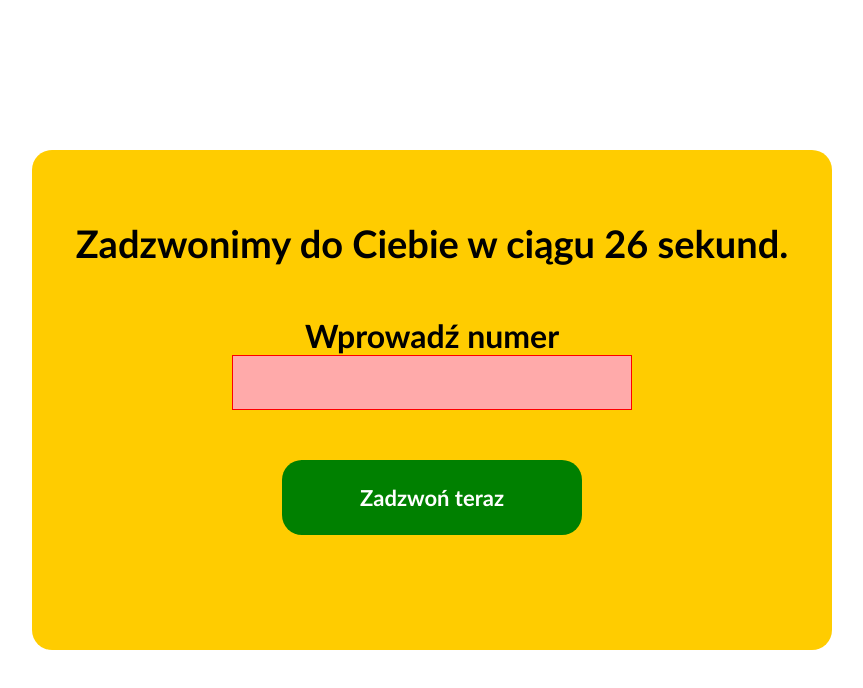
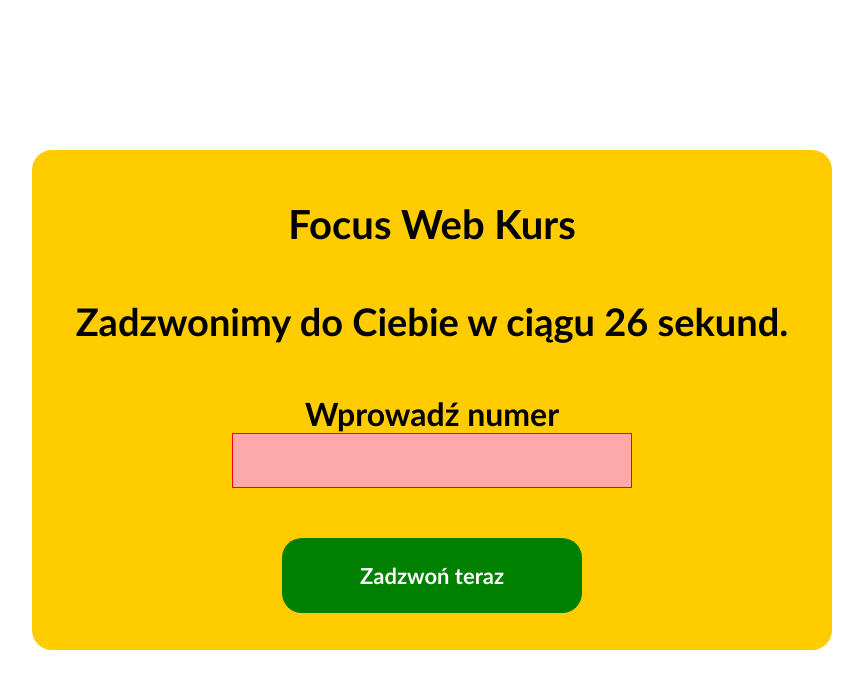
Before and after one commit to Szerwoll/FokusWebApps_KonradSzerwinski, an Angular app in the folder front/: page / in a window 1280 px wide. Shown: the top 688 px of the page, without its empty margins (208-1071 px from the left). Built offline with nearby package versions, Linux system fonts and the light colour scheme.

Commit message:
code arrangement

```diff
--- a/front/src/app/call/call.component.ts
+++ b/front/src/app/call/call.component.ts
@@ -11,10 +11,13 @@ import { Router, ActivatedRoute } from '@angular/router';
 export class CallComponent implements OnInit {
 
   interval: any;
+
   constructor(private router: Router, private callService: CallService) { }
+
   ngOnInit() {
     this.interval = setInterval(() => {
       this.callService.checkStatus();
+
       if (this.callService.isFinished()) {
         this.router.navigate(['/finished']);
         clearInterval(this.interval);
--- a/front/src/app/ringing/ringing.component.html
+++ b/front/src/app/ringing/ringing.component.html
@@ -1,6 +1,5 @@
 <div class="box">
     <div class="text">
-      {{id}}
     Zaraz nastąpi połączenie z konsultantem.
     </div>
 </div>
--- a/front/src/app/ringing/ringing.component.ts
+++ b/front/src/app/ringing/ringing.component.ts
@@ -10,22 +10,22 @@ import { Router, ActivatedRoute } from '@angular/router';
 export class RingingComponent implements OnInit {
 
   interval: any;
-  id: number = 0;
 
-  constructor(private router: Router, private route: ActivatedRoute,
-    private callService: CallService) { }
+  constructor(private router: Router, private route: ActivatedRoute, private callService: CallService) { }
+
   ngOnInit() {
     let number = null;
+
     this.route.params.subscribe(params => { number = params.number; });
     this.callService.placeCall(number);
+
     this.interval = setInterval(() => {
       this.callService.checkStatus();
-      if(this.callService.isConnected()){
-      this.router.navigate(['/call']);
-      clearInterval(this.interval);
+
+      if (this.callService.isConnected()) {
+        this.router.navigate(['/call']);
+        clearInterval(this.interval);
       }
-      }, 100);
+    }, 100);
   }
-
-
 }
--- a/front/src/app/widget/widget.component.html
+++ b/front/src/app/widget/widget.component.html
@@ -1,4 +1,6 @@
-{{exampleText}}
+<div class="text">
+  {{exampleText}}
+</div>
 <div class="header clearfix">
   Zadzwonimy do Ciebie w ciągu 26 sekund.
 </div>
@@ -6,7 +8,7 @@
   Wprowadź numer
 </label>
 <input [(ngModel)]="number" [ngClass]="{ error: !isValidNumber() }" class="form-number clearfix" id="form-number"
-  (keyup)="isValidNumber()" />
+  (keyup)="isValidNumber()" (keyup.enter)="call()" />
 <div class="call-button" (click)="call()">
   Zadzwoń teraz
 </div>
--- a/front/src/app/widget/widget.component.ts
+++ b/front/src/app/widget/widget.component.ts
@@ -1,38 +1,36 @@
-import { Component, OnInit } from "@angular/core"
-import { CallService } from "../call.service"
-import { stringify } from "@angular/compiler/src/util";
+import { Component, OnInit } from '@angular/core';
+import { CallService } from '../call.service';
+import { stringify } from '@angular/compiler/src/util';
 import { Router } from '@angular/router';
 
 
 @Component({
-  selector: "app-widget",
-  templateUrl: "./widget.component.html",
-  styleUrls: ["./widget.component.css"],
+  selector: 'app-widget',
+  templateUrl: './widget.component.html',
+  styleUrls: ['./widget.component.css'],
 })
 export class WidgetComponent implements OnInit {
-  number: string
-  validator = /(^[0-9]{9}$)/
-  exampleText: 'Focus Web Kurs';
+  number: string;
+  validator = /(^[0-9]{9}$)/;
+  exampleText = 'Focus Web Kurs';
 
-  //constructor(private callService: CallService) {}
+  // constructor(private callService: CallService) {}
 
   constructor(private router: Router) { }
 
   ngOnInit() {
     this.validator = /(^[0-9]{9}$)/;
-    //exampleText = 'Focus Web Apps';
   }
 
   call() {
     if (this.isValidNumber()) {
       this.router.navigate(['/ringing/' + this.number]);
     } else {
-      console.info("Numer niepoprawny")
+      console.info('Numer niepoprawny');
     }
   }
 
   isValidNumber() {
-    return this.validator.test(this.number)
-
+    return this.validator.test(this.number);
   }
 }
```
Also changed, not shown: 1 other file (tests, documents, lock files or other folders).
